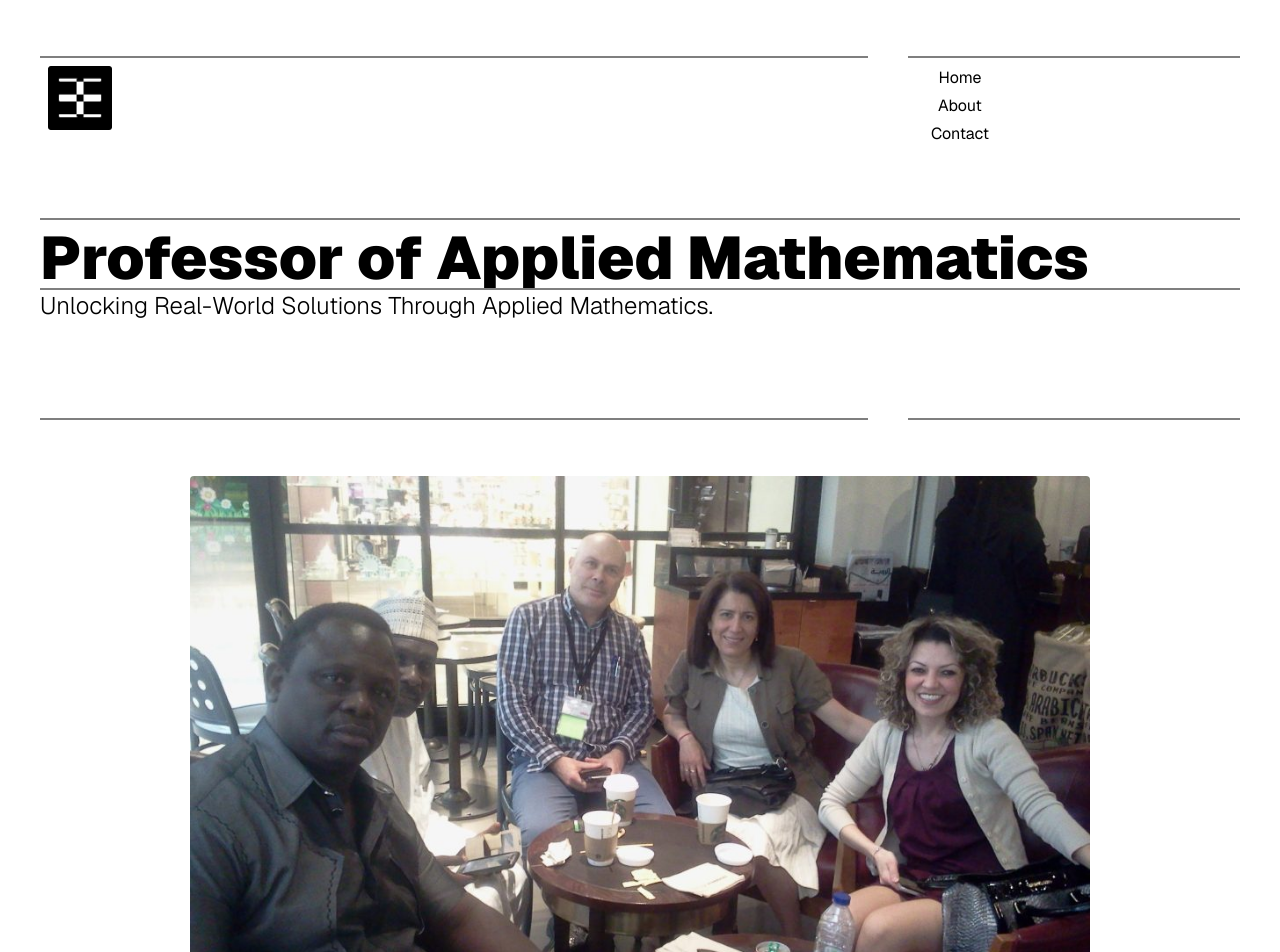
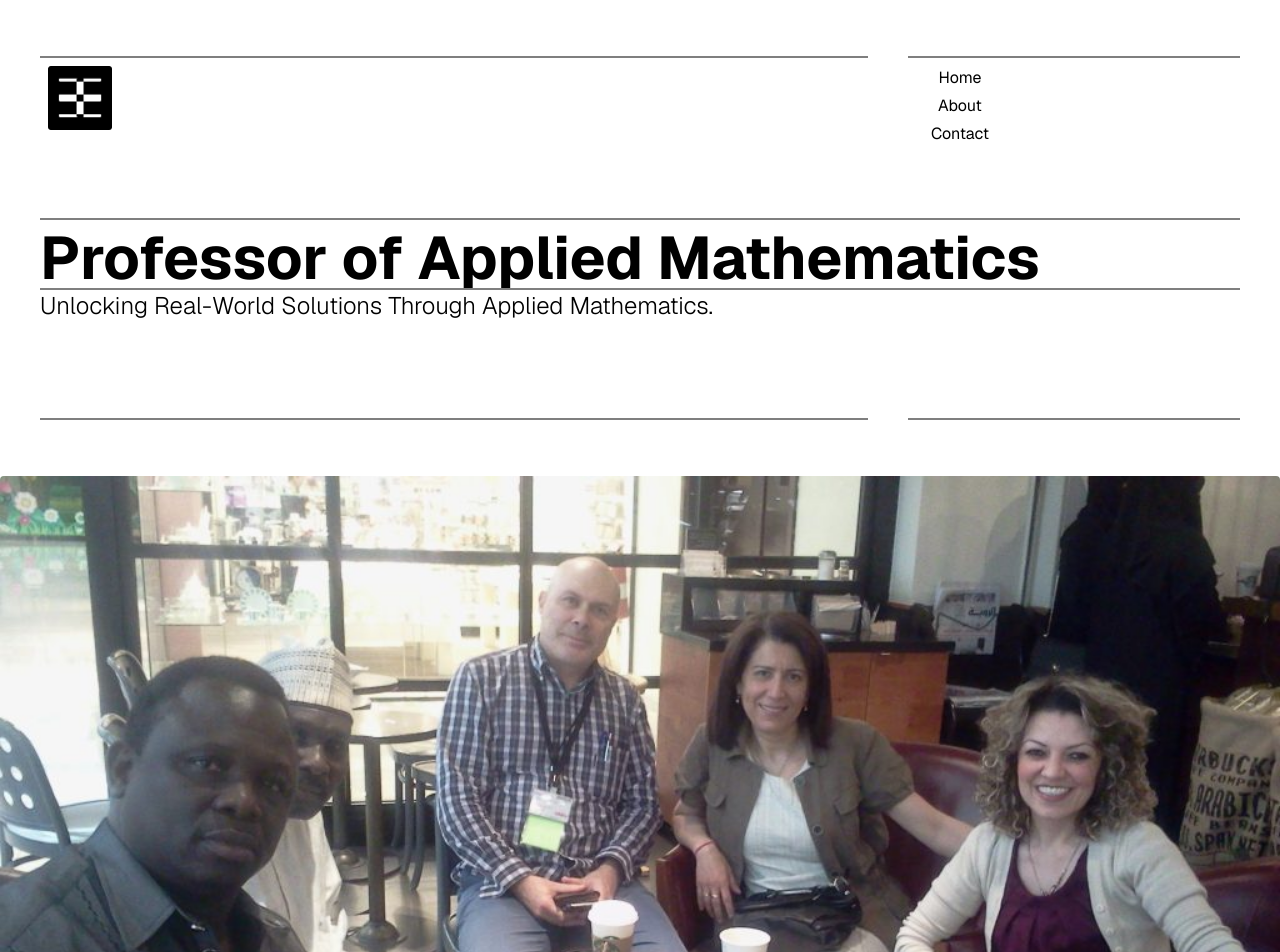
Before and after one commit to TimiMaliki/ProfSoMaliki, a Next.js app: page / in a window 1280 px wide. Shown: the top 952 px of the page. Built offline with nearby package versions, Linux system fonts and the light colour scheme.

Commit message:
added :Google Scholar page texts

```diff
--- a/app/Pages/GoogleScholar.tsx
+++ b/app/Pages/GoogleScholar.tsx
@@ -16,7 +16,7 @@ function GoogleScholar({ }: Props) {
             {/* image */}
             <div className="w-full flex items-center justify-center">
                 <div className="imgOne">
-                    <Image src={ProfPic} width={500} alt="Professor Picture" className="object-cover w-225 rounded" />
+                    <Image src={ProfPic}  alt="Professor Picture" className="object-cover w-325 rounded" />
                 </div>
             </div>
 
--- a/app/component/StraightLines.tsx
+++ b/app/component/StraightLines.tsx
@@ -11,7 +11,7 @@ function StraightLines({header,title}: Props) {
   return (
     <div className='p-3 md:p-10'>
       <div className="long-line  w-full  border  border-black/50"></div>
-      <div className="header mt-2 text-4xl md:text-6xl font-black">
+      <div className="header mt-2 text-4xl md:text-6xl font-bold">
         <Header title={header} />
       </div>
       <div className='text-2xl font-light'>
```
